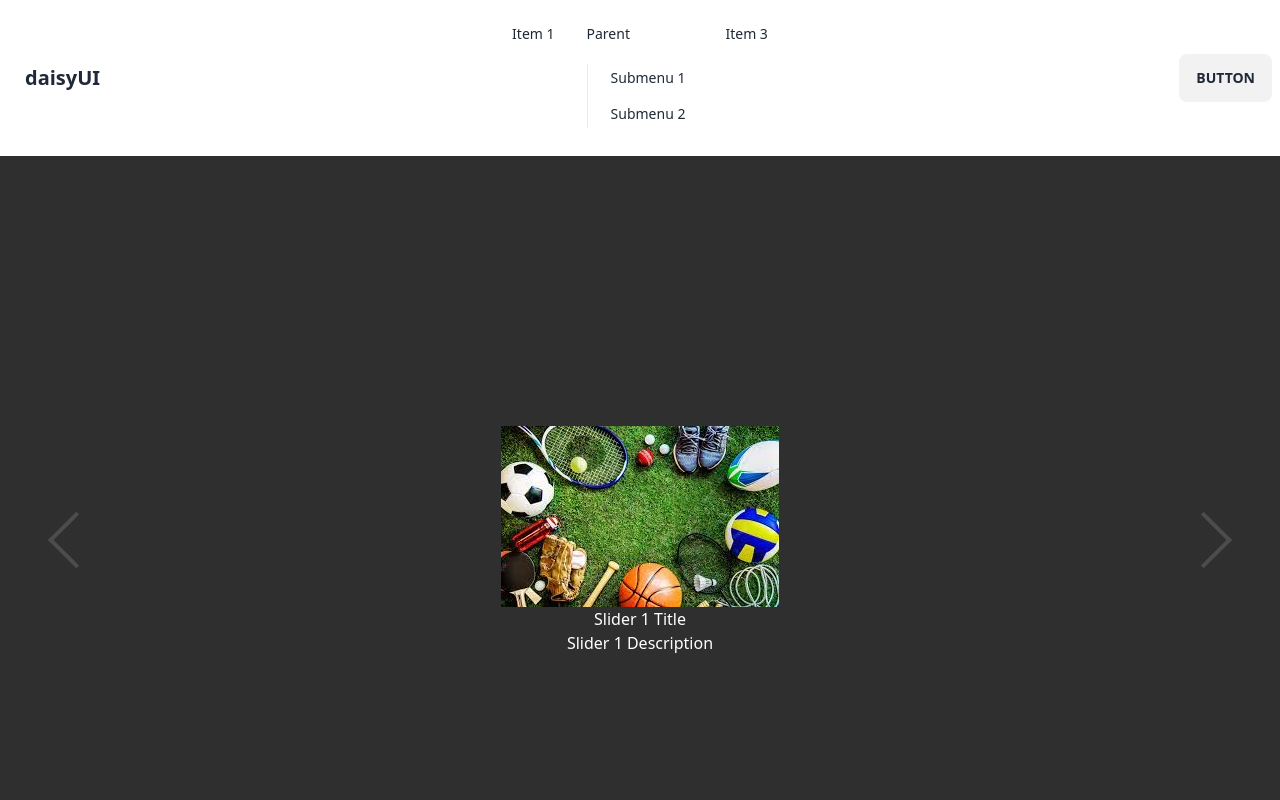
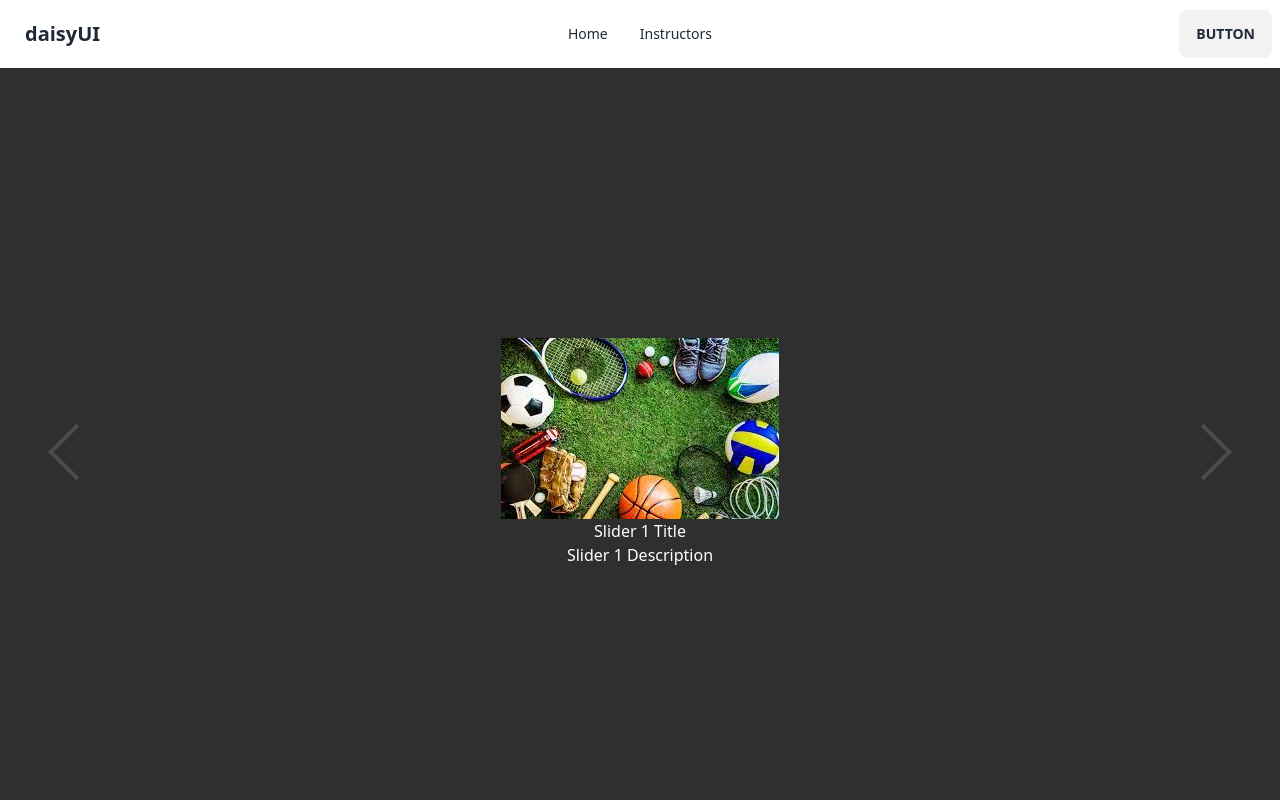
Before and after one commit to mohamim360/Learning-School-Client, a React (Vite) app: page / in a window 1280 px wide. Shown: the top 800 px of the page. Built offline with nearby package versions, Linux system fonts and the light colour scheme.

Commit message:
added Instructors Page

```diff
--- a/public/data.json
+++ b/public/data.json
@@ -1,41 +1,42 @@
 [
+
     {
       "id": "1",
       "classImage": "https://example.com/class_image.jpg",
       "name": "Yoga Class",
       "instructorName": "John Doe",
       "instructorImage": "https://example.com/instructor_image.jpg",
+      "instructorEmail": "john.doe@example.com",
       "availableSeats": 15,
       "price": 10.99
-  }
-  ,
-
+    },
     {
       "id": "2",
       "classImage": "https://example.com/class_image2.jpg",
       "name": "Pilates Class",
       "instructorName": "Jane Smith",
       "instructorImage": "https://example.com/instructor_image2.jpg",
+      "instructorEmail": "jane.smith@example.com",
       "availableSeats": 12,
       "price": 12.99
-  }
-  ,
+    },
     {
       "id": "3",
       "classImage": "https://example.com/class_image3.jpg",
       "name": "Zumba Class",
       "instructorName": "Mike Johnson",
       "instructorImage": "https://example.com/instructor_image3.jpg",
+      "instructorEmail": "mike.johnson@example.com",
       "availableSeats": 20,
       "price": 8.99
-  }
-  ,
+    },
     {
       "id": "4",
       "classImage": "https://example.com/class_image4.jpg",
       "name": "Kickboxing Class",
       "instructorName": "Sarah Davis",
       "instructorImage": "https://example.com/instructor_image4.jpg",
+      "instructorEmail": "sarah.davis@example.com",
       "availableSeats": 18,
       "price": 14.99
     },
@@ -45,6 +46,7 @@
       "name": "Spin Class",
       "instructorName": "Chris Wilson",
       "instructorImage": "https://example.com/instructor_image5.jpg",
+      "instructorEmail": "chris.wilson@example.com",
       "availableSeats": 10,
       "price": 9.99
     },
@@ -54,40 +56,40 @@
       "name": "Boxing Class",
       "instructorName": "Emily Turner",
       "instructorImage": "https://example.com/instructor_image6.jpg",
+      "instructorEmail": "emily.turner@example.com",
       "availableSeats": 16,
       "price": 11.99
-  }
-  ,
+    },
     {
       "id": "7",
       "classImage": "https://example.com/class_image7.jpg",
       "name": "Dance Class",
       "instructorName": "David Lee",
       "instructorImage": "https://example.com/instructor_image7.jpg",
+      "instructorEmail": "david.lee@example.com",
       "availableSeats": 25,
       "price": 7.99
-  }
-  ,
+    },
     {
       "id": "8",
       "classImage": "https://example.com/class_image8.jpg",
       "name": "Bootcamp Class",
       "instructorName": "Amy Hernandez",
       "instructorImage": "https://example.com/instructor_image8.jpg",
+      "instructorEmail": "amy.hernandez@example.com",
       "availableSeats": 14,
       "price": 13.99
-  }
-  ,
+    },
+
   {
     "id": "9",
     "classImage": "https://example.com/class_image9.jpg",
     "name": "Swimming Class",
     "instructorName": "Michael Thompson",
     "instructorImage": "https://example.com/instructor_image9.jpg",
+    "instructorEmail": "amy.Michael @example.com",
    "availableSeats": 6,
     "price": 13.22
   }
 
-
-
 ]
--- a/src/Layout/Main.jsx
+++ b/src/Layout/Main.jsx
@@ -1,7 +1,8 @@
 import { Outlet } from "react-router-dom";
 import Footer from "../Pages/Shared/Footer/Footer";
+import NavBer from "../Pages/Shared/NavBer/NavBer";
 
-import NavBer from "../Pages/Shared/NavBer";
+
 
 
 const Main = () => {
--- a/src/Pages/Home/Home/Home.jsx
+++ b/src/Pages/Home/Banner/Home.jsx
@@ -1,4 +1,4 @@
-import Banner from "../Banner/Banner";
+import Banner from "./Banner";
 import ExtraSection from "../Popular/ExtraSection";
 import PopularClasses from "../Popular/PopularClasses";
 import Populerinstructor from "../Popular/Populerinstructor";
--- /dev/null
+++ b/src/Pages/Instractor/Instructors.jsx
@@ -0,0 +1,20 @@
+import instructorsData from "../../../public/data.json";
+const Instructors = () => {
+  return (
+    <div>
+      <div className="flex flex-wrap justify-center">
+      {instructorsData.map((instructor) => (
+        <div key={instructor.id} className="max-w-sm rounded overflow-hidden shadow-lg m-4">
+        <img src={instructor.instructorImage} alt={instructor.instructorName} className="w-full" />
+        <div className="px-6 py-4">
+          <div className="font-bold text-xl mb-2">{instructor.instructorName}</div>
+          <div className="mb-2">Email: {instructor.instructorEmail}</div>
+        </div>
+      </div>
+      ))}
+    </div>
+    </div>
+  );
+};
+
+export default Instructors;
--- a/src/Pages/Shared/NavBer.jsx
+++ b/src/Pages/Shared/NavBer/NavBer.jsx
@@ -1,23 +1,12 @@
+import { Link } from "react-router-dom";
+
 const NavBer = () => {
-  const navItems = <>
-   <li>
-                <a>Item 1</a>
-              </li>
-              <li>
-                <a>Parent</a>
-                <ul className="p-2">
-                  <li>
-                    <a>Submenu 1</a>
-                  </li>
-                  <li>
-                    <a>Submenu 2</a>
-                  </li>
-                </ul>
-              </li>
-              <li>
-                <a>Item 3</a>
-              </li>
-  </>
+  const navItems = (
+    <>
+      <li><Link to="/">Home</Link></li>
+      <li><Link to="/instructors">Instructors</Link></li>
+    </>
+  );
   return (
     <div>
       <div className="navbar bg-base-100">
@@ -43,15 +32,13 @@ const NavBer = () => {
               tabIndex={0}
               className="menu menu-sm dropdown-content mt-3 p-2 shadow bg-base-100 rounded-box w-52"
             >
-             {navItems}
+              {navItems}
             </ul>
           </div>
           <a className="btn btn-ghost normal-case text-xl">daisyUI</a>
         </div>
         <div className="navbar-center hidden lg:flex">
-          <ul className="menu menu-horizontal px-1">
-           {navItems}
-          </ul>
+          <ul className="menu menu-horizontal px-1">{navItems}</ul>
         </div>
         <div className="navbar-end">
           <a className="btn">Button</a>
```
Also changed, not shown: src/Routes/Routes.jsx (+8 -2 lines). Lines whose indentation alone changed are shown as unchanged.
